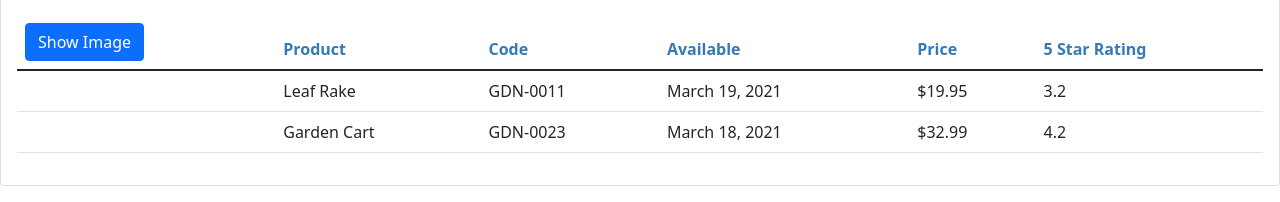
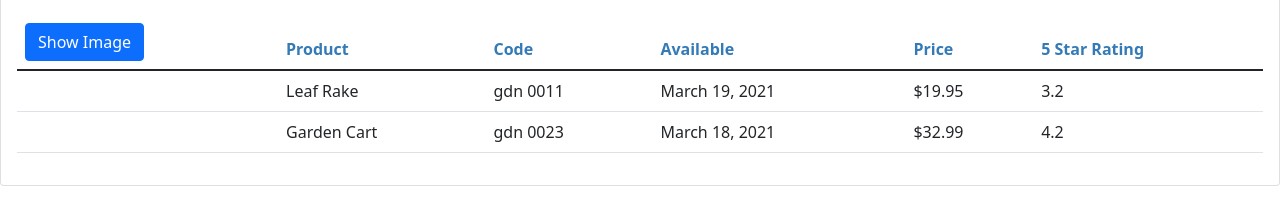
Before and after one commit to tgall019/LearningAngular, an Angular app in the folder APM-Start/: page / in a window 1280 px wide. Shown: the part 181-383 px from the top of the page. Built offline with nearby package versions, Linux system fonts and the light colour scheme.

Commit message:
Created a custom pipe and applied it to productCode

```diff
--- a/APM-Start/src/app/app.module.ts
+++ b/APM-Start/src/app/app.module.ts
@@ -4,9 +4,10 @@ import { BrowserModule } from '@angular/platform-browser';
 import { AppComponent } from './app.component';
 import { ProductListComponent } from './products/product-list.component';
 import { FormsModule } from '@angular/forms';
+import { ConvertToSpacesPipe } from './shared/convert-to-spaces.pipe';
 
 @NgModule({
-  declarations: [AppComponent, ProductListComponent],
+  declarations: [AppComponent, ProductListComponent, ConvertToSpacesPipe],
   imports: [BrowserModule, FormsModule],
   bootstrap: [AppComponent]
 })
--- a/APM-Start/src/app/products/product-list.component.html
+++ b/APM-Start/src/app/products/product-list.component.html
@@ -40,7 +40,7 @@
                             [style.width.px]='imageWidth' [style.margin.px]='imageMargin'>
                         </td>
                         <td>{{product.productName}}</td>
-                        <td>{{product.productCode}}</td>
+                        <td>{{product.productCode | lowercase | convertToSpaces: '-'}}</td>
                         <td>{{product.releaseDate}}</td>
                         <td>{{product.price | currency}}</td>
                         <td>{{product.starRating}}</td>
--- /dev/null
+++ b/APM-Start/src/app/shared/convert-to-spaces.pipe.ts
@@ -0,0 +1,11 @@
+import { Pipe, PipeTransform } from "@angular/core";
+
+@Pipe({
+    name: 'convertToSpaces'
+})
+
+export class ConvertToSpacesPipe implements PipeTransform{
+    transform(value: string, character: string) :string {
+        return value.replace(character, ' ');
+    }
+}
```
